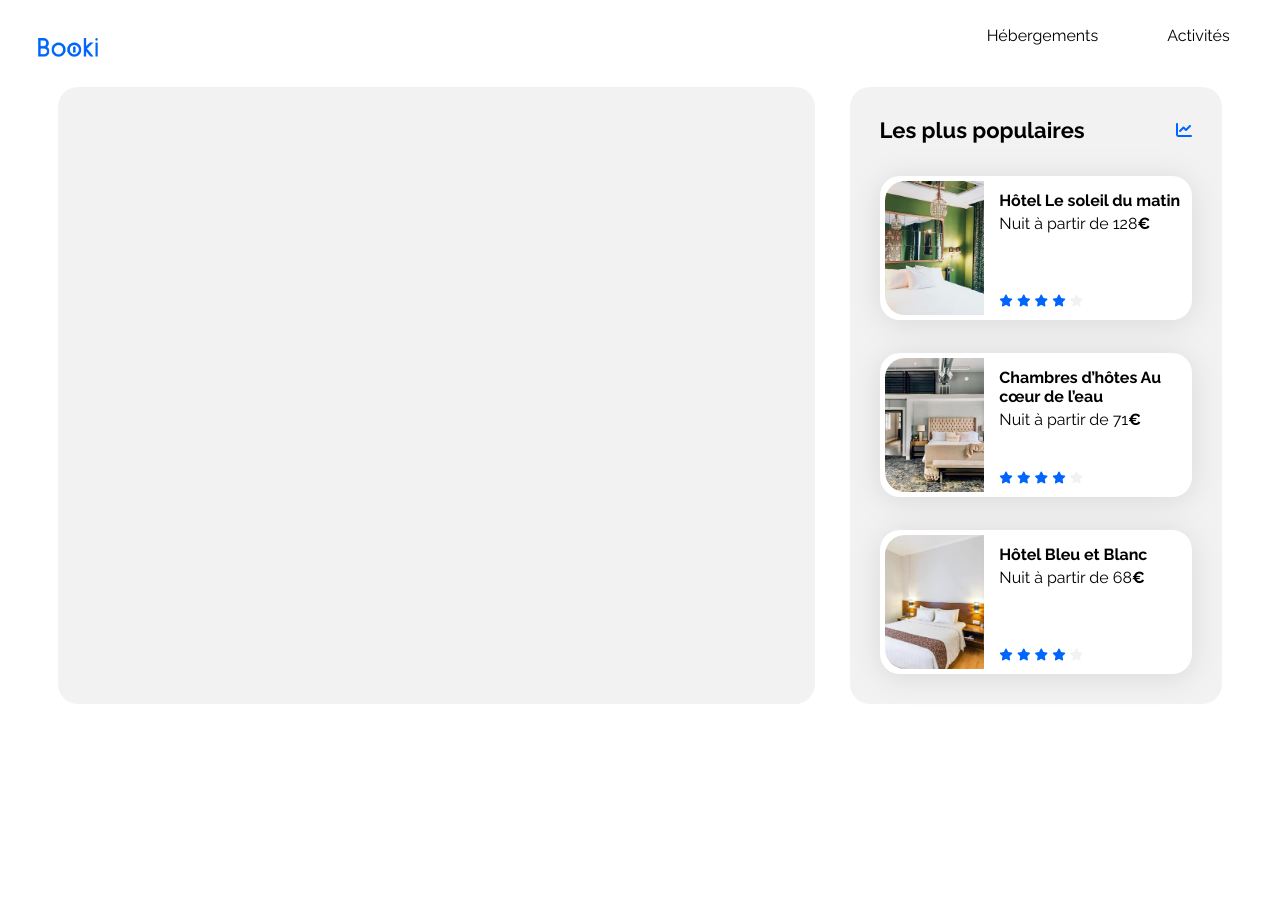
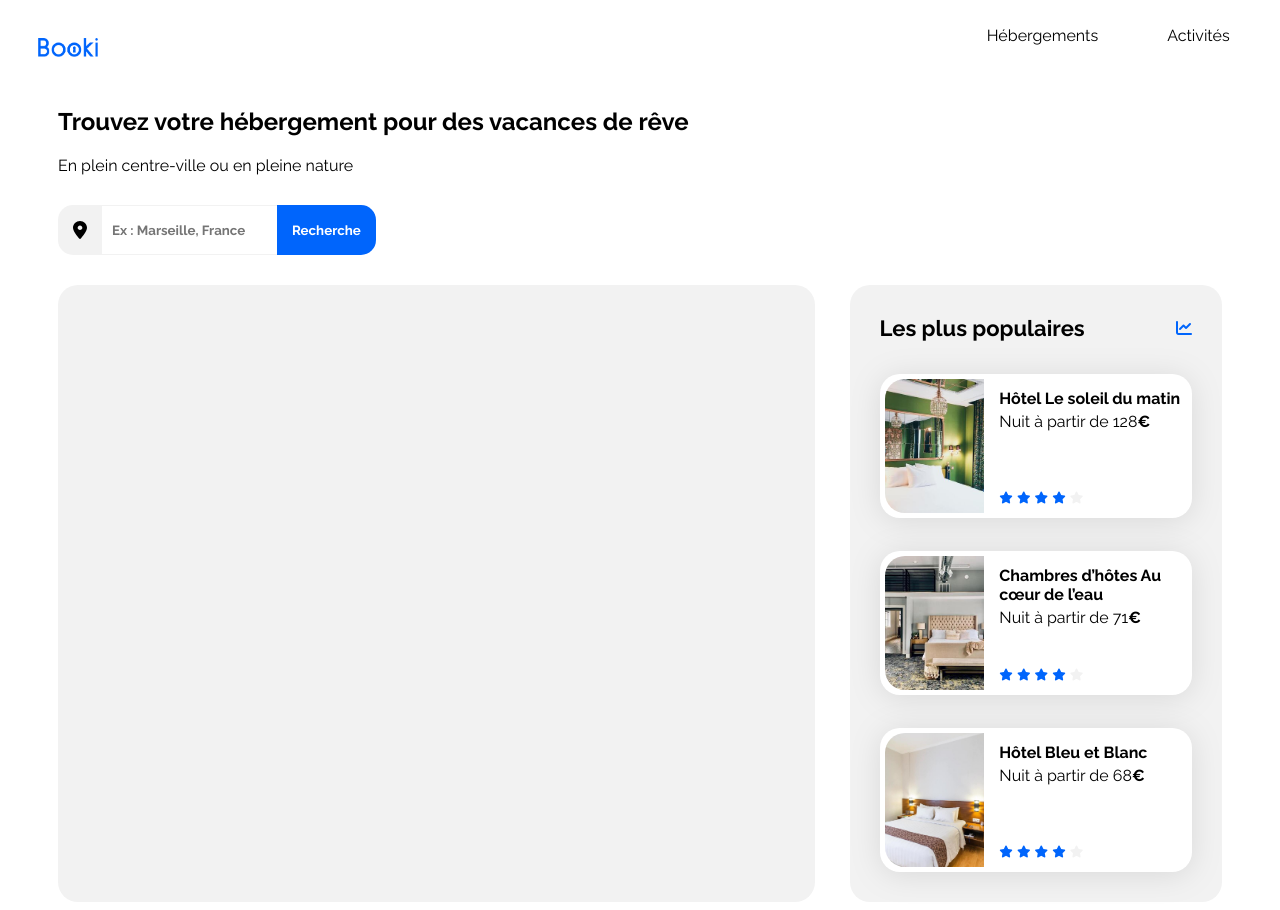
Before and after one commit to KEVIN-BRET/SITE-BOOKI, a plain HTML site: page index.html in a window 1280 px wide. Before the commit the page ends 800 px from the top, so only its background shows below. Drawn offline with Linux system fonts and the light colour scheme.

```diff
--- a/css/style.css
+++ b/css/style.css
@@ -18,11 +18,11 @@
 /* HEADER  */
 
 header {
+    /* background: red; */
     height: 79px;
     display: flex;
     flex-direction: row;
     justify-content: space-between;
-    /* background: red; */
     margin: 0px -50px;
 }
 
@@ -44,7 +44,7 @@ header {
 }
 
  .buttons {
-     /* background: green; */
+    /* background: green; */
     display: flex;
     flex-direction: row;
     height: 100%;
@@ -64,7 +64,7 @@ header {
     border-top: 2px solid #0065FC;
 }
 
-/* BODY */
+/*********** BODY **********/
 
 body {
     display: flex;
@@ -77,6 +77,69 @@ body {
     padding: 0 50px;
     box-sizing: border-box;
 }
+
+/***** DEBUT RECHERCHES *****/
+
+.recherches {
+    display: flex;
+
+}
+
+.flex-form-search {
+    /* background: pink; */
+    margin: 30px 0px;
+    width: 0%;
+    display: flex;
+    flex-direction: row;
+    justify-content: flex-start;
+    align-items: center;
+    font-weight: bold;
+}
+
+.map-icon {
+    height: 50px;
+    display: flex;
+    /* width: 50px; */
+    padding: 0px 15px;
+    background-color: #F2F2F2;
+    border-radius: 15px 0 0 15px;
+    align-items: center;
+    justify-content: center;
+}
+
+.search-area {
+    height: 50px;
+    /* width: 327px; */
+    border-top: 1px solid #F2F2F2;
+    border-bottom: 1px solid #F2F2F2;
+    border-left: none;
+    border-right: none;
+    padding: 0px 10px;
+    font-weight: bold;
+
+}
+
+input:focus {
+    outline: none;
+}
+
+.search-button {
+    height: 50px;
+    display: flex;
+    padding: 0px 15px;
+    background-color: #0065FC;
+    color: white;
+    font-weight: bold;
+    cursor: pointer;
+    align-items: center;
+    justify-content: center;
+    border-radius: 0 15px 15px 0;
+    border: none;
+
+}
+
+/***** FIN RECHERCHES *****/
+
 
 .section-title {
     margin: 0;
--- a/index.html
+++ b/index.html
@@ -16,8 +16,8 @@
 
 <body>
     <div class="main-container">
+        <!-- HEADER / NAVIGATION -->
         <header>
-
             <div class="logo-container">
                 <a href="index.html" class="logo-lien">
                     <img src="./images/logo/Booki.png" alt="Logo Booki" title="Booki" class="logoBooki" />
@@ -30,10 +30,27 @@
                     <a href="#activites">Activités</a>
                 </div>
             </nav>
-
         </header>
 
         <main>
+            <div>
+                <h2>Trouvez votre hébergement pour des vacances de rêve</h2>
+                <p>En plein centre-ville ou en pleine nature</p>
+            </div>
+
+            <!-- BARRE DE RECHERCHE -->
+
+                <form class="flex-form-search">
+                    <div class="map-icon">
+                        <img src="./svg/logo-location.svg" alt="map">
+                    </div>
+                    <input type="search" placeholder="Ex : Marseille, France" class="search-area">
+                    <input type="button" class="search-button" value="Recherche">
+                </form>
+
+
+
+
             <div class="hebergements-and-populaires">
                 <section class="hebergements"></section>
                 <section class="populaires">
```
Also changed, not shown: svg/logo-location.png (added), svg/logo-location.svg (added).
